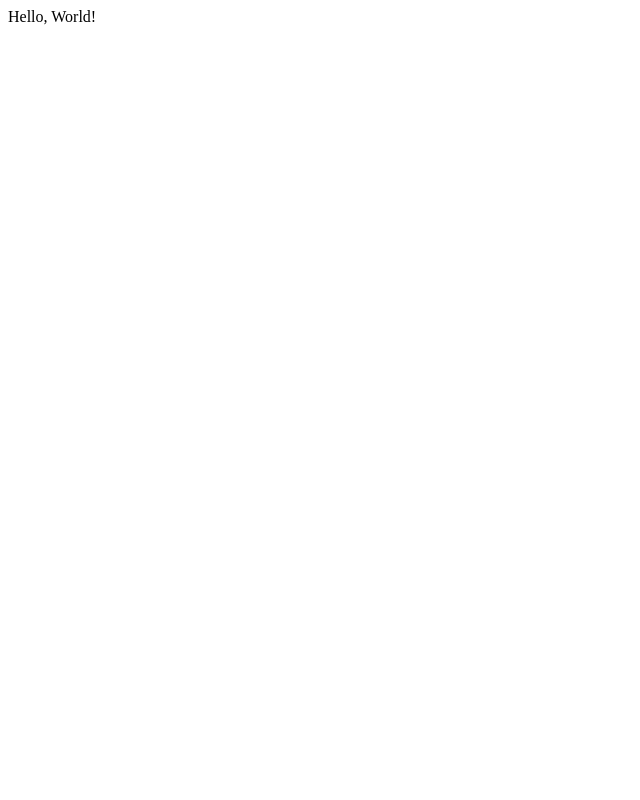
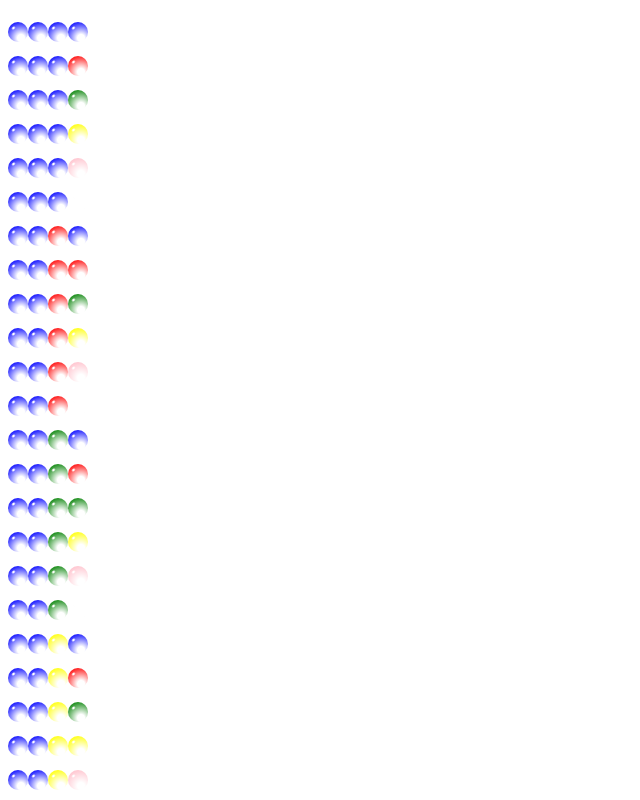
Before and after one commit to funatsufumiya/hitandblow-solver-react, a React (Create React App) app: page / in a window 1280 px wide. Shown: the top 800 px of the page, without its empty margins (0-640 px from the left). Built offline with nearby package versions, Linux system fonts and the light colour scheme.

Commit message:
Implement generatePatterns

```diff
--- a/public/index.html
+++ b/public/index.html
@@ -1,14 +1,12 @@
 <!DOCTYPE html>
 <html lang="en">
+
 <head>
   <meta charset="utf-8" />
   <link rel="icon" href="%PUBLIC_URL%/favicon.ico" />
   <meta name="viewport" content="width=device-width, initial-scale=1" />
   <meta name="theme-color" content="#000000" />
-    <meta
-      name="description"
-      content="Web site created using create-react-app"
-    />
+  <meta name="description" content="Web site created using create-react-app" />
   <link rel="apple-touch-icon" href="%PUBLIC_URL%/logo192.png" />
   <!--
       manifest.json provides metadata used when your web app is installed on a
@@ -24,8 +22,10 @@
       work correctly both with client-side routing and a non-root public URL.
       Learn how to configure a non-root public URL by running `npm run build`.
     -->
+  <link rel="stylesheet" href="%PUBLIC_URL%/style.css">
   <title>React App</title>
 </head>
+
 <body>
   <noscript>You need to enable JavaScript to run this app.</noscript>
   <div id="root"></div>
@@ -40,4 +40,5 @@
       To create a production bundle, use `npm run build` or `yarn build`.
     -->
 </body>
+
 </html>
--- /dev/null
+++ b/public/style.css
@@ -0,0 +1,47 @@
+.color {
+    display: inline-table;
+    width: 20px;
+    height: 20px;
+    border-radius: 50%;
+    background-color: #182879;
+    background-image: radial-gradient(90% 90% at 65% 80%, #ffffff 20%, transparent);
+    /* box-shadow: -7px -20px 7px -10px rgba(26, 68, 111, 0.9) inset, 0px 30px 5px -10px rgba(0, 0, 0, 0.3), inset 0 0 10px 0px #fff, inset 0 0 25px 0px #fff; */
+    position: relative;
+
+}
+
+.color::before {
+    content: "";
+    width: 20px;
+    height: 20px;
+    border-radius: 50%;
+    display: inline-block;
+    background: radial-gradient(12% 9% at 42% 21%, #fff 25%, transparent), radial-gradient(8% 3% at 52% 95%, #ffffff 15%, transparent);
+    /* box-shadow: -2px 67px 8px -40px #dbf2ff; */
+    transform: rotate(-33deg);
+    position: absolute;
+}
+
+.color.B {
+    background-color: blue;
+}
+
+.color.R {
+    background-color: red;
+}
+
+.color.G {
+    background-color: green;
+}
+
+.color.Y {
+    background-color: yellow;
+}
+
+.color.P {
+    background-color: pink;
+}
+
+.color.W {
+    background-color: white;
+}
--- a/src/App.tsx
+++ b/src/App.tsx
@@ -1,7 +1,15 @@
 import React from 'react';
+import Solver from './Solver';
+import ColorSetVisualizer from './ColorSetVisualizer';
 
-function App() {
-  return <>Hello, World!</>;
+const App = () => {
+  return <React.Fragment>
+    {
+      Solver.generatePatterns().map((pattern, index) => {
+        return <ColorSetVisualizer key={index} value={pattern}></ColorSetVisualizer>
+      })
+    }
+  </React.Fragment>
 }
 
 export default App;
--- /dev/null
+++ b/src/ColorSetVisualizer.tsx
@@ -0,0 +1,20 @@
+import React from 'react';
+import Solver, { ColorSet } from './Solver';
+
+type Props = {
+    value: ColorSet;
+    key: number;
+}
+const ColorSetVisualizer = (props: Props) => {
+    {
+        return <div className="colorset">
+            {
+                props.value.map((color, index) => {
+                    return <span key={index} className={"color " + Solver.colorToString(color)}></span>
+                })
+            }
+        </div>
+    }
+}
+
+export default ColorSetVisualizer;
--- a/src/Solver.ts
+++ b/src/Solver.ts
@@ -1,10 +1,34 @@
 enum Color {
   B, R, G, Y, P, W
 }
-type ColorSet = Color[]
 
-class Solver {
+export type ColorSet = Color[]
+
+enum GameMode {
+  Duplicable, Unduplicable
+}
+
+class __Solver {
   readonly colorList: Color[] = [Color.B, Color.R, Color.G, Color.Y, Color.P, Color.W]
+
+  public colorSetToString = (colorSet: ColorSet): string => {
+    return colorSet.map(c => Color[c]).join('')
+  }
+
+  public colorToString = (color: Color): string => {
+    return Color[color]
+  }
+
+  public colorToColorCode = (color: Color): string => {
+    switch (color) {
+      case Color.B: return '#0000ff'
+      case Color.R: return '#ff0000'
+      case Color.G: return '#00ff00'
+      case Color.Y: return '#ffff00'
+      case Color.P: return '#ff00ff'
+      case Color.W: return '#ffffff'
+    }
+  }
 
   public getRandomColor = (): Color => {
     return this.colorList[Math.floor(Math.random() * this.colorList.length)]
@@ -14,24 +38,50 @@ class Solver {
     return [this.getRandomColor(), this.getRandomColor(), this.getRandomColor(), this.getRandomColor()]
   }
 
-  public getNextPatterns = (prevList: ColorSet[], colorSubList: ColorSet) => {
-    const nextList: ColorSet[] = []
-    for (let i = 0; i < prevList.length; i++) {
-      for (let j = 0; j < colorSubList.length; j++) {
-        nextList.push(prevList[i].concat(colorSubList[j]))
+  private colorSetMinus(colorSet: ColorSet, color: Color): ColorSet {
+    return colorSet.filter(c => c !== color)
+  }
+
+  public generatePatterns = (gameMode: GameMode = GameMode.Duplicable): ColorSet[] => {
+    switch (gameMode) {
+      case GameMode.Unduplicable:
+        return this.generatePatternsUnduplicable()
+      case GameMode.Duplicable:
+        return this.generatePatternsDuplicable()
+    }
+  }
+
+  private generatePatternsUnduplicable = (basePattern: ColorSet = [], colorSubList: ColorSet = this.colorList): ColorSet[] => {
+    var patterns: ColorSet[] = []
+    for (let i = 0; i < colorSubList.length; i++) {
+      const col = colorSubList[i]
+      const pattern = basePattern.concat(col)
+      if (pattern.length === 4) {
+        patterns.push(pattern)
+      } else {
+        patterns = patterns.concat(this.generatePatternsUnduplicable(pattern, this.colorSetMinus(colorSubList, col)))
       }
     }
-    return nextList
+    return patterns
   }
-  public generateAllPatterns = () => {
-    const allPatterns: ColorSet[] = []
-    const colorSubList: Color[] = this.colorList
-    for (let i = 0; i < this.colorList.length; i++) {
-      // allPatterns.push(this.getNextPatterns([], colorSubList))
+
+  private generatePatternsDuplicable = (basePattern: ColorSet = [], colorSubList: ColorSet = this.colorList): ColorSet[] => {
+    var patterns: ColorSet[] = []
+    for (let i = 0; i < colorSubList.length; i++) {
+      const col = colorSubList[i]
+      const pattern = basePattern.concat(col)
+      if (pattern.length === 4) {
+        patterns.push(pattern)
+      } else {
+        patterns = patterns.concat(this.generatePatternsDuplicable(pattern, colorSubList))
+      }
     }
-    return allPatterns
+    return patterns
   }
 
 }
 
+const Solver = new __Solver()
+
 export default Solver
+export { Color, GameMode }
```
Also changed, not shown: test/mytest.ts (+19 -5 lines). Lines whose indentation alone changed are shown as unchanged.
